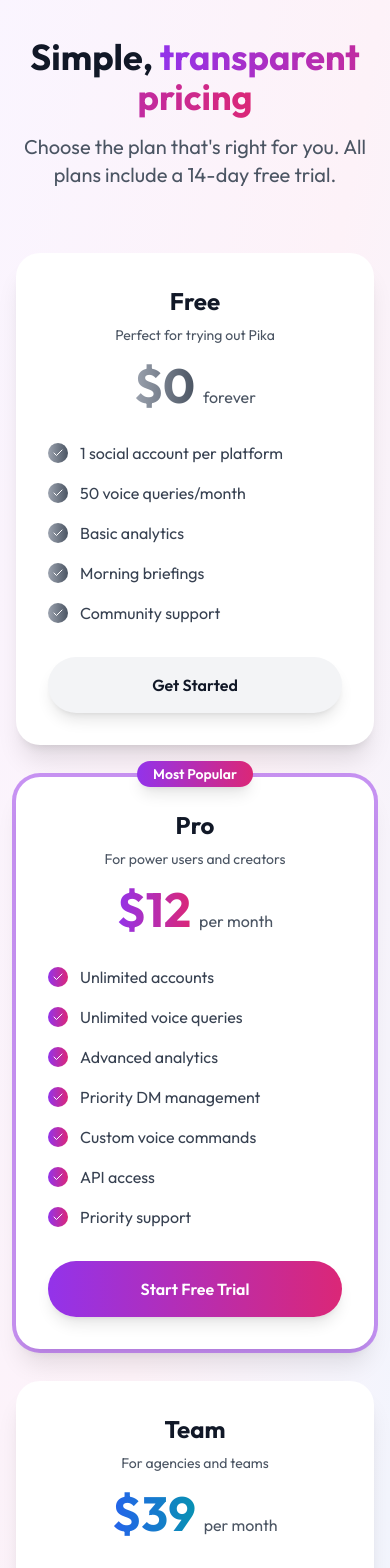
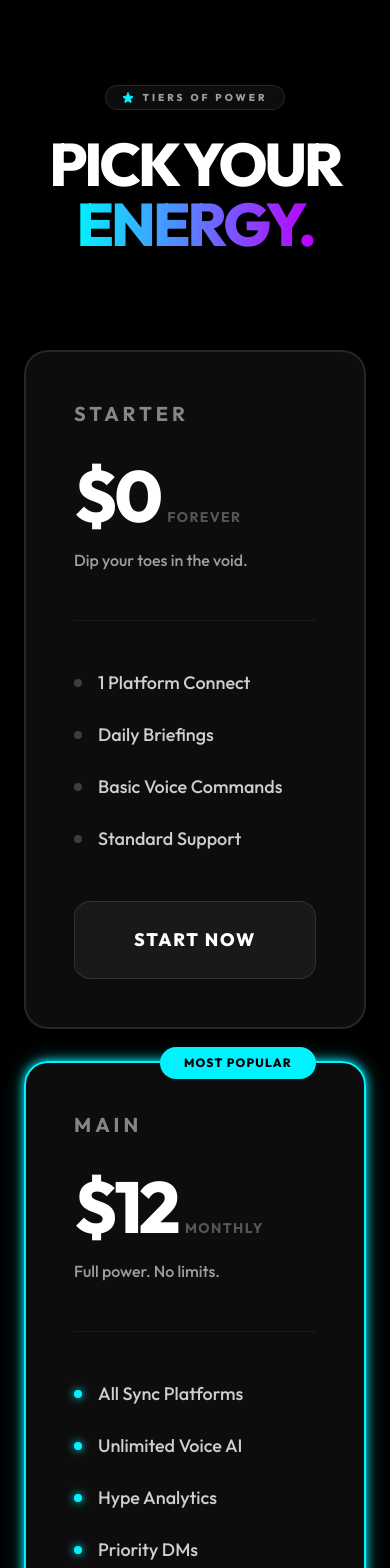
Before and after one commit to OneTeraByte7/Pika, a Next.js app in the folder client/: page /landing in a window 390 px wide. Shown: the part 6160-7728 px from the top of the page. Built offline with nearby package versions, Linux system fonts and the light colour scheme.

Commit message:
added:dummy

```diff
--- a/client/src/components/Pricing.js
+++ b/client/src/components/Pricing.js
@@ -1,84 +1,82 @@
 import { motion } from 'framer-motion';
-import { Check } from 'lucide-react';
+import { Check, ArrowRight, Star } from 'lucide-react';
 import Link from 'next/link';
 
 const plans = [
   {
-    name: 'Free',
+    name: 'Starter',
     price: '$0',
     period: 'forever',
-    description: 'Perfect for trying out Pika',
+    description: 'Dip your toes in the void.',
     features: [
-      '1 social account per platform',
-      '50 voice queries/month',
-      'Basic analytics',
-      'Morning briefings',
-      'Community support',
+      '1 Platform Connect',
+      'Daily Briefings',
+      'Basic Voice Commands',
+      'Standard Support',
     ],
-    cta: 'Get Started',
+    cta: 'Start Now',
     popular: false,
-    gradient: 'from-gray-400 to-gray-600',
+    color: 'white',
   },
   {
-    name: 'Pro',
+    name: 'Main',
     price: '$12',
-    period: 'per month',
-    description: 'For power users and creators',
+    period: 'monthly',
+    description: 'Full power. No limits.',
     features: [
-      'Unlimited accounts',
-      'Unlimited voice queries',
-      'Advanced analytics',
-      'Priority DM management',
-      'Custom voice commands',
-      'API access',
-      'Priority support',
+      'All Sync Platforms',
+      'Unlimited Voice AI',
+      'Hype Analytics',
+      'Priority DMs',
+      'Custom Commands',
     ],
-    cta: 'Start Free Trial',
+    cta: 'Ascend Free',
     popular: true,
-    gradient: 'from-purple-600 to-pink-600',
+    color: 'electric-blue',
   },
   {
-    name: 'Team',
+    name: 'Squad',
     price: '$39',
-    period: 'per month',
-    description: 'For agencies and teams',
+    period: 'monthly',
+    description: 'For the elite agencies.',
     features: [
-      'Everything in Pro',
-      'Up to 10 team members',
-      'Team collaboration',
-      'Shared analytics',
-      'Custom integrations',
-      'Dedicated account manager',
-      '24/7 support',
+      'Everything in Main',
+      '10 Team Seats',
+      'White Label API',
+      '24/7 Ghost Support',
     ],
-    cta: 'Contact Sales',
+    cta: 'Get Elite',
     popular: false,
-    gradient: 'from-blue-600 to-cyan-600',
+    color: 'vivid-purple',
   },
 ];
 
 export default function Pricing() {
   return (
-    <section id="pricing" className="py-20 bg-gradient-to-br from-purple-50 via-pink-50 to-blue-50 dark:from-gray-900 dark:via-purple-900/20 dark:to-gray-900">
-      <div className="max-w-7xl mx-auto px-4 sm:px-6 lg:px-8">
+    <section id="pricing" className="py-32 bg-pitch-black relative">
+      <div className="max-w-7xl mx-auto px-6 lg:px-12 relative z-10">
         {/* Section Header */}
+        <div className="text-center mb-24">
           <motion.div
+            initial={{ opacity: 0, y: 10 }}
+            whileInView={{ opacity: 1, y: 0 }}
+            viewport={{ once: true }}
+            className="inline-flex items-center space-x-2 px-4 py-1 bg-white/5 border border-white/10 rounded-full mb-6"
+          >
+            <Star className="w-3 h-3 text-electric-blue fill-current" />
+            <span className="text-[10px] font-black uppercase tracking-[0.3em] text-white/60">Tiers of Power</span>
+          </motion.div>
+
+          <motion.h2
             initial={{ opacity: 0, y: 20 }}
             whileInView={{ opacity: 1, y: 0 }}
             viewport={{ once: true }}
-          transition={{ duration: 0.6 }}
-          className="text-center mb-16"
+            className="text-6xl md:text-8xl font-black uppercase tracking-tighter text-white mb-8"
           >
-          <h2 className="text-4xl md:text-5xl font-bold text-gray-900 dark:text-white mb-4">
-            Simple,{' '}
-            <span className="bg-gradient-to-r from-purple-600 to-pink-600 bg-clip-text text-transparent">
-              transparent pricing
-            </span>
-          </h2>
-          <p className="text-xl text-gray-600 dark:text-gray-400 max-w-2xl mx-auto">
-            Choose the plan that's right for you. All plans include a 14-day free trial.
-          </p>
-        </motion.div>
+            Pick Your <br />
+            <span className="text-transparent bg-clip-text bg-gradient-to-r from-electric-blue to-vivid-purple">Energy.</span>
+          </motion.h2>
+        </div>
 
         {/* Pricing Cards */}
         <div className="grid md:grid-cols-3 gap-8 max-w-6xl mx-auto">
@@ -88,62 +86,41 @@ export default function Pricing() {
               initial={{ opacity: 0, y: 30 }}
               whileInView={{ opacity: 1, y: 0 }}
               viewport={{ once: true }}
-              transition={{ duration: 0.5, delay: index * 0.1 }}
-              whileHover={{ y: -8, transition: { duration: 0.2 } }}
-              className={`relative bg-white dark:bg-gray-800 rounded-3xl shadow-xl p-8 ${
-                plan.popular ? 'ring-4 ring-purple-600 ring-opacity-50' : ''
-              }`}
+              transition={{ delay: index * 0.1 }}
+              className={`group relative glass-card p-12 border-2 ${plan.popular ? 'border-electric-blue shadow-neon-blue' : 'border-white/10'
+                } hover:border-white/30 transition-all duration-500`}
             >
-              {/* Popular Badge */}
               {plan.popular && (
-                <div className="absolute -top-4 left-1/2 transform -translate-x-1/2">
-                  <span className="px-4 py-1 bg-gradient-to-r from-purple-600 to-pink-600 text-white text-sm font-semibold rounded-full shadow-lg">
+                <div className="absolute top-0 right-12 -translate-y-1/2 px-6 py-2 bg-electric-blue text-black text-xs font-black uppercase tracking-widest rounded-full shadow-lg">
                   Most Popular
-                  </span>
                 </div>
               )}
 
-              {/* Plan Header */}
-              <div className="text-center mb-8">
-                <h3 className="text-2xl font-bold text-gray-900 dark:text-white mb-2">
-                  {plan.name}
-                </h3>
-                <p className="text-gray-600 dark:text-gray-400 text-sm mb-4">
-                  {plan.description}
-                </p>
-                <div className="flex items-baseline justify-center">
-                  <span className={`text-5xl font-bold bg-gradient-to-r ${plan.gradient} bg-clip-text text-transparent`}>
-                    {plan.price}
-                  </span>
-                  <span className="text-gray-600 dark:text-gray-400 ml-2">
-                    {plan.period}
-                  </span>
+              <div className="mb-12">
+                <h3 className="text-xl font-bold uppercase tracking-[0.2em] text-white/50 mb-8">{plan.name}</h3>
+                <div className="flex items-baseline space-x-2">
+                  <span className="text-7xl font-black tracking-tighter text-white">{plan.price}</span>
+                  <span className="text-sm font-bold uppercase tracking-widest text-white/30">{plan.period}</span>
                 </div>
+                <p className="mt-4 text-white/60 font-medium">{plan.description}</p>
               </div>
 
-              {/* Features */}
-              <ul className="space-y-4 mb-8">
+              <ul className="space-y-6 mb-12 border-t border-white/5 pt-12">
                 {plan.features.map((feature, i) => (
-                  <li key={i} className="flex items-start">
-                    <div className={`flex-shrink-0 w-5 h-5 rounded-full bg-gradient-to-r ${plan.gradient} flex items-center justify-center mt-0.5`}>
-                      <Check className="w-3 h-3 text-white" />
-                    </div>
-                    <span className="ml-3 text-gray-700 dark:text-gray-300">
-                      {feature}
-                    </span>
+                  <li key={i} className="flex items-center space-x-4">
+                    <div className={`w-2 h-2 rounded-full ${plan.popular ? 'bg-electric-blue shadow-[0_0_8px_#00f2ff]' : 'bg-white/20'}`} />
+                    <span className="text-lg text-white/80 font-medium">{feature}</span>
                   </li>
                 ))}
               </ul>
 
-              {/* CTA Button */}
               <Link href="/app">
                 <motion.button
-                  whileHover={{ scale: 1.05 }}
-                  whileTap={{ scale: 0.95 }}
-                  className={`w-full py-4 rounded-full font-semibold shadow-lg hover:shadow-xl transition-all ${
-                    plan.popular
-                      ? `bg-gradient-to-r ${plan.gradient} text-white`
-                      : 'bg-gray-100 dark:bg-gray-700 text-gray-900 dark:text-white'
+                  whileHover={{ scale: 1.02 }}
+                  whileTap={{ scale: 0.98 }}
+                  className={`w-full py-6 rounded-2xl text-lg font-black uppercase tracking-widest transition-all ${plan.popular
+                      ? 'bg-electric-blue text-black shadow-neon-blue'
+                      : 'bg-white/5 text-white hover:bg-white/10 border border-white/10'
                     }`}
                 >
                   {plan.cta}
@@ -153,18 +130,16 @@ export default function Pricing() {
           ))}
         </div>
 
-        {/* FAQ Note */}
+        {/* Custom Inquiry */}
         <motion.div
           initial={{ opacity: 0 }}
           whileInView={{ opacity: 1 }}
           viewport={{ once: true }}
-          transition={{ duration: 0.6, delay: 0.4 }}
-          className="text-center mt-12"
+          className="mt-24 text-center"
         >
-          <p className="text-gray-600 dark:text-gray-400">
-            Need a custom plan?{' '}
-            <a href="#contact" className="text-purple-600 dark:text-purple-400 font-semibold hover:underline">
-              Contact our sales team
+          <p className="text-white/40 font-medium italic">
+            Need more juice? <a href="#" className="text-white hover:text-electric-blue transition-colors underline underline-offset-8 decoration-white/20 group">
+              Talk to the Architects <ArrowRight className="inline-block w-4 h-4 ml-2 group-hover:translate-x-2 transition-transform" />
             </a>
           </p>
         </motion.div>
```
Lines whose indentation alone changed are shown as unchanged.
